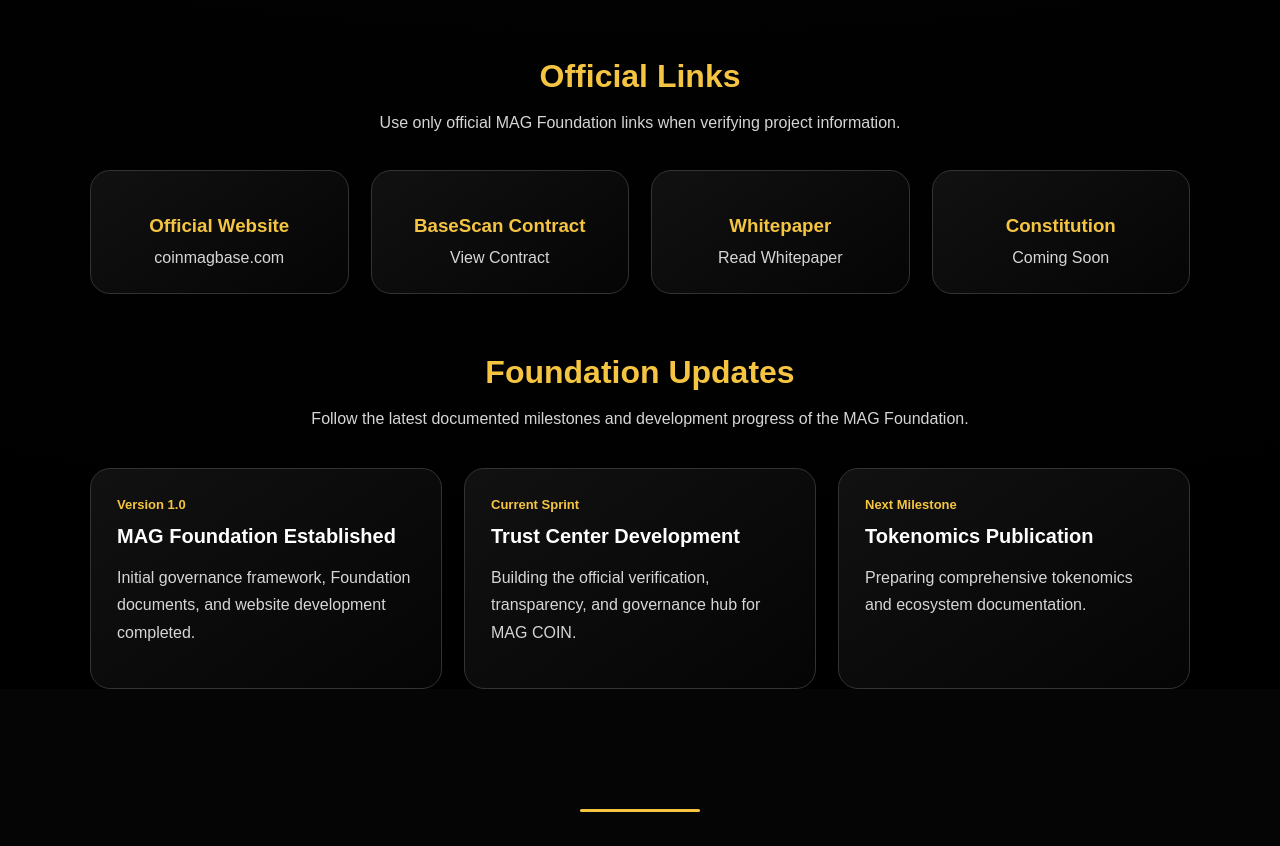
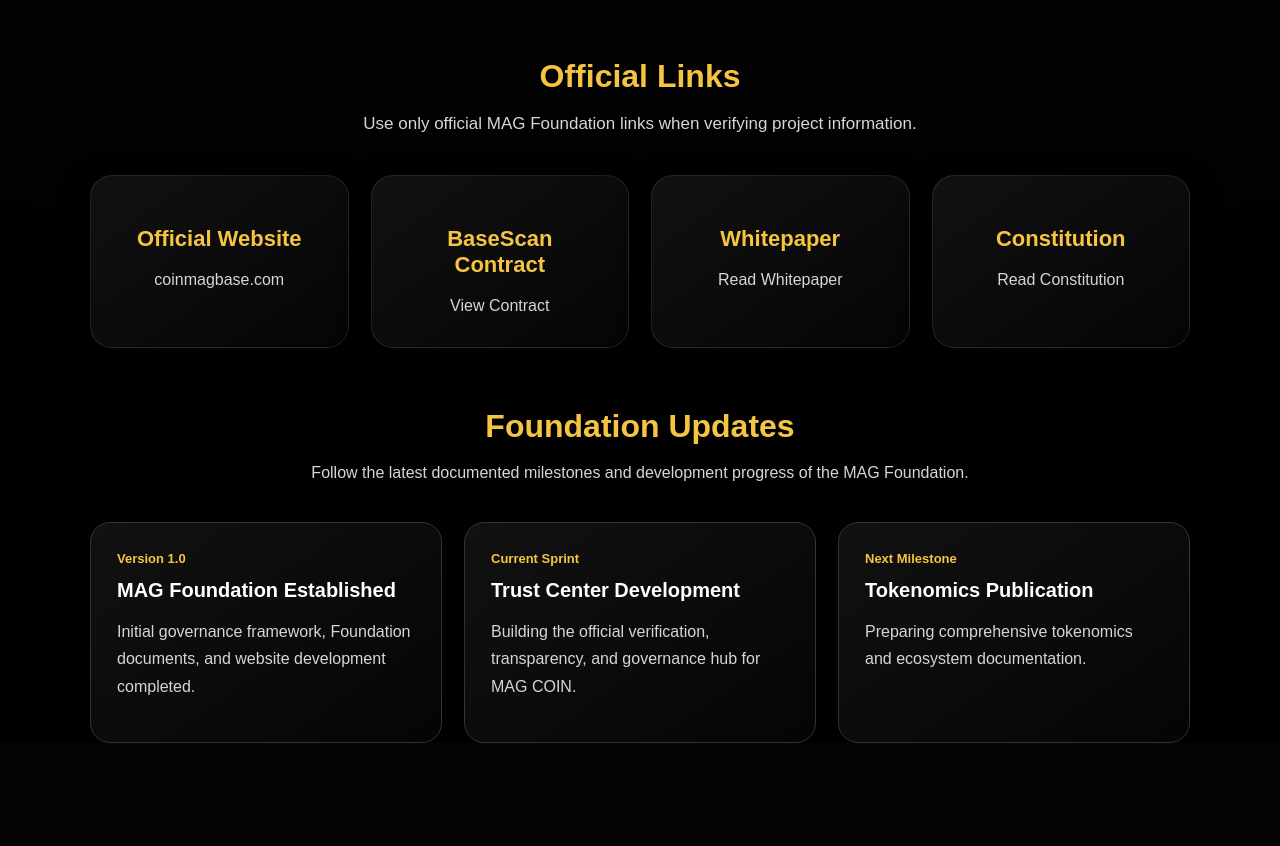
Before and after one commit to MAGZOWN/mag-coin-website, a Next.js app: page /transparency in a window 1280 px wide. Shown: the part 3584-4430 px from the top of the page. Built offline with nearby package versions, Linux system fonts and the light colour scheme.

Commit message:
Phase 6.3: Standardize Official Links styling and navigation

```diff
--- a/app/components/OfficialLinks.tsx
+++ b/app/components/OfficialLinks.tsx
@@ -19,7 +19,7 @@ const links = [
   {
     title: "Constitution",
     url: "/constitution",
-    label: "Coming Soon",
+    label: "Read Constitution",
   },
 ];
 
@@ -39,11 +39,16 @@ export default function OfficialLinks() {
             key={item.title}
             href={item.url}
             target={item.url.startsWith("http") ? "_blank" : undefined}
-            rel={item.url.startsWith("http") ? "noopener noreferrer" : undefined}
+            rel={
+              item.url.startsWith("http")
+                ? "noopener noreferrer"
+                : undefined
+            }
             style={styles.card}
-            className="cardHover"
+            className="cardHover fadeIn"
           >
             <h3 style={styles.heading}>{item.title}</h3>
+
             <p style={styles.linkText}>{item.label}</p>
           </a>
         ))}
@@ -61,6 +66,7 @@ const styles: Record<string, CSSProperties> = {
     textAlign: "center",
     color: "#f5c542",
     fontSize: "32px",
+    fontWeight: 800,
     marginBottom: "14px",
   },
 
@@ -68,8 +74,9 @@ const styles: Record<string, CSSProperties> = {
     textAlign: "center",
     color: "#d6d6d6",
     maxWidth: "760px",
-    margin: "0 auto 34px",
-    lineHeight: "1.7",
+    margin: "0 auto 36px",
+    lineHeight: "1.8",
+    fontSize: "17px",
   },
 
   grid: {
@@ -81,21 +88,25 @@ const styles: Record<string, CSSProperties> = {
   card: {
     background:
       "linear-gradient(145deg, rgba(18,18,18,.96), rgba(5,5,5,.96))",
-    border: "1px solid #333",
-    borderRadius: "20px",
-    padding: "26px",
+    border: "1px solid rgba(255,255,255,.10)",
+    borderRadius: "22px",
+    padding: "28px",
     textAlign: "center",
     color: "#ffffff",
     textDecoration: "none",
+    transition: "all .35s ease",
+    boxShadow: "0 10px 30px rgba(0,0,0,.35)",
   },
 
   heading: {
     color: "#f5c542",
-    marginBottom: "12px",
+    fontSize: "22px",
+    marginBottom: "14px",
   },
 
   linkText: {
     color: "#d6d6d6",
     margin: 0,
+    lineHeight: "1.7",
   },
 };
```
